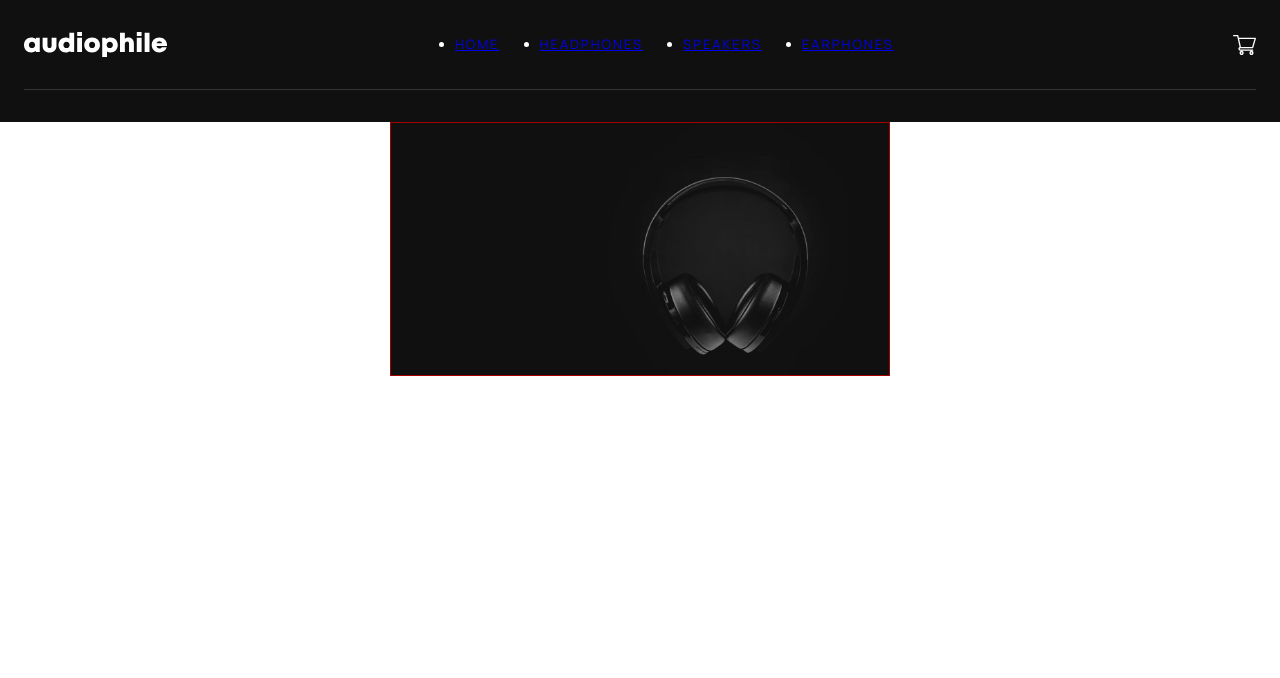
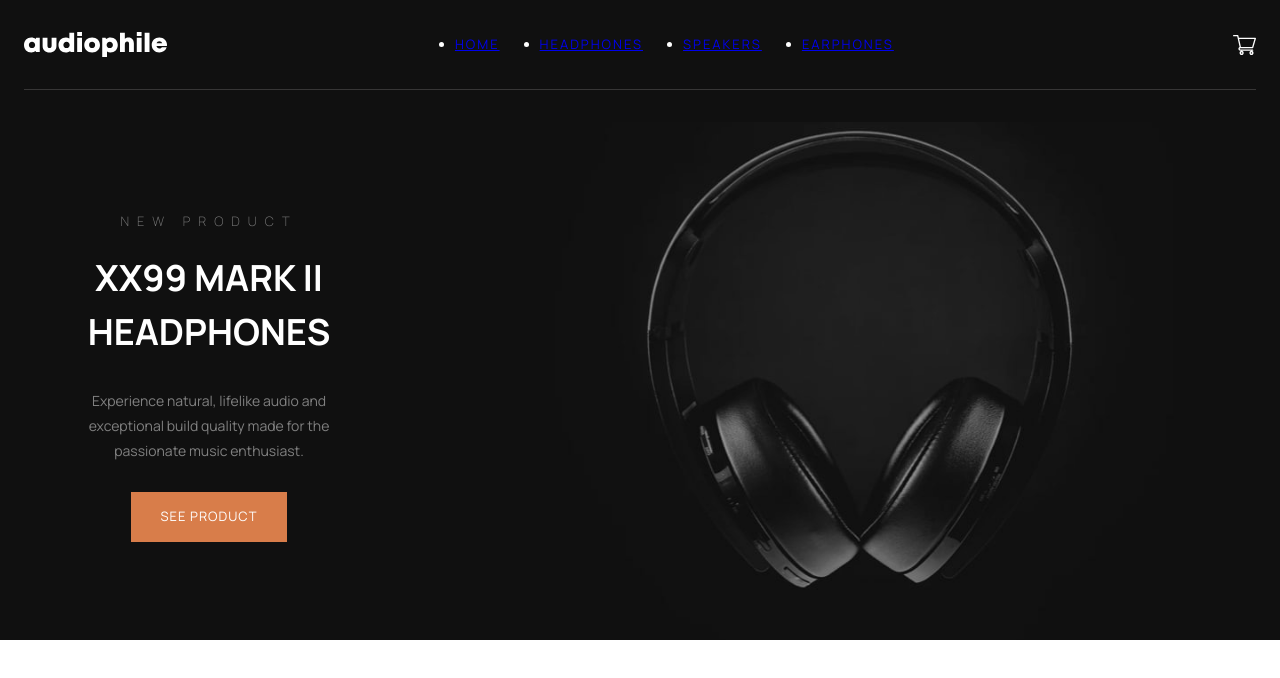
Before and after one commit to mhjarvis/Audiophile-Ecommerce, a React (Vite) app: page / in a window 1280 px wide. Shown: the top 678 px of the page. Built offline with nearby package versions, Linux system fonts and the light colour scheme.

Commit message:
Update header for 1048px and smaller

```diff
--- a/src/components/Header/Header.css
+++ b/src/components/Header/Header.css
@@ -3,16 +3,55 @@
 ************************************************/
 
 .header__section {
-	/* 	background-color: var(--lightBlack);
- */
-	width: 500px;
-	background-color: pink;
-	margin: 0 auto;
+	overflow: hidden;
+	position: relative;
 }
 
 .header__container {
-	/* 	max-width: 1440px;
- */
+	position: absolute;
+	top: 20%;
+	width: 100%;
+}
+
+@media screen and (min-width: 1024px) {
+	.header__container {
+	}
+}
+
+.text__container {
+	display: flex;
+	flex-direction: column;
+	align-items: center;
+	justify-content: space-between;
+	width: 29rem;
+	height: 33rem;
+	margin: 0 auto;
+	transform: translateY(-5vw);
+}
+
+@media screen and (min-width: 540px) {
+	.text__container {
+		transform: translateY(-1vh);
+	}
+}
+
+@media screen and (min-width: 768px) {
+	.text__container {
+		transform: translateY(-5vh);
+	}
+}
+
+@media screen and (min-width: 1024px) {
+	.text__container {
+		margin: 0;
+		margin-left: 5%;
+	}
+}
+
+@media screen and (min-width: 1440px) {
+	.text__container {
+		margin-left: 12%;
+	}
 }
 
 /************************************************
@@ -20,7 +59,63 @@
 ************************************************/
 
 .header__image {
-	border: 1px solid red;
-	margin: 0 auto;
+	width: 100%;
+	height: auto;
+}
+
+.header__image img {
+	width: 100%; /* Ensure the image inside the picture fills the container */
+	height: auto;
+	object-fit: cover; /* Cover ensures it fills the container while preserving aspect ratio */
+	display: block; /* Remove any inline gap between images */
 	filter: brightness(0.64);
+	transform: translateY(-130px);
+	/* 	z-index: -1;
+ */
 }
+
+/************************************************
+			    Header Text
+************************************************/
+
+.header__title {
+	color: white;
+	font-size: 3.6rem;
+	text-align: center;
+	text-transform: uppercase;
+}
+
+.header__title::before {
+	content: "New Product";
+	text-align: center;
+	display: block;
+	text-transform: uppercase;
+	font-size: 1.3rem;
+	letter-spacing: 8px;
+	font-weight: 200;
+	color: gray;
+	margin-bottom: 2rem;
+}
+
+.header__text {
+	color: gray;
+	font-size: 1.4rem;
+	line-height: 2.5rem;
+	text-align: center;
+}
+
+/************************************************
+			    Header Button
+************************************************/
+
+.header__button {
+	background-color: var(--darkOrange);
+	color: white;
+	font-size: 1.3rem;
+	text-transform: uppercase;
+	letter-spacing: 1px;
+	top: 300px;
+	left: 200px;
+	padding: 1.5rem 3rem;
+	border: none;
+}
--- a/src/components/Header/Header.jsx
+++ b/src/components/Header/Header.jsx
@@ -5,13 +5,23 @@ import headphonesDesktop from "../../assets/home/desktop/image-hero.jpg";
 
 export default function Header() {
 	return (
-		<section className="header__section">
+		<div className="header__section">
+			{/* picture element */}
 			<picture className="header__image">
 				<source media="(min-width: 1024px)" srcSet={headphonesDesktop} />
 				<source media="(min-width: 768px)" srcSet={headphonesTablet} />
 				<img src={headphonesMobile} alt="Headphones" />
 			</picture>
-			<div className="header__container"></div>
-		</section>
+			<div className="header__container">
+				<div className="text__container">
+					<h1 className="header__title">XX99 Mark II Headphones</h1>
+					<p className="header__text">
+						Experience natural, lifelike audio and exceptional build quality
+						made for the passionate music enthusiast.
+					</p>
+					<button className="header__button">See Product</button>
+				</div>
+			</div>
+		</div>
 	);
 }
--- a/src/index.css
+++ b/src/index.css
@@ -32,7 +32,8 @@ body {
 	font-family: "Manrope", sans-serif;
 	font-weight: 400;
 	line-height: 1.5;
-	min-height: 100vh;
+	/* 	min-height: 100vh;
+ */
 	box-sizing: border-box;
 }
 
@@ -41,8 +42,8 @@ picture,
 video,
 canvas,
 svg {
-	display: block;
-	max-width: 100%;
+	/*  */ /* 	max-width: 100%;
+ */
 }
 
 input,
@@ -51,6 +52,3 @@ textarea,
 select {
 	font: inherit;
 }
-
-section {
-}
```
